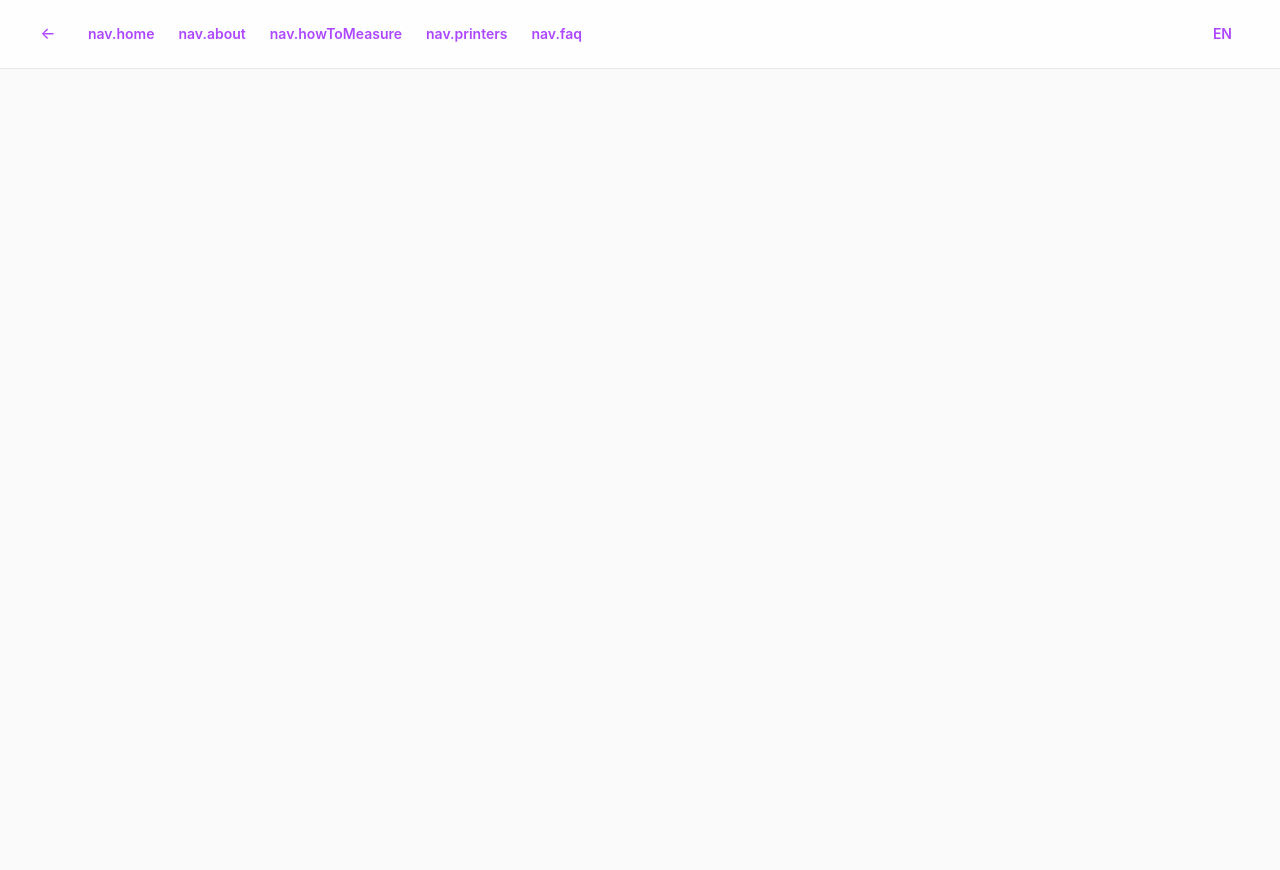
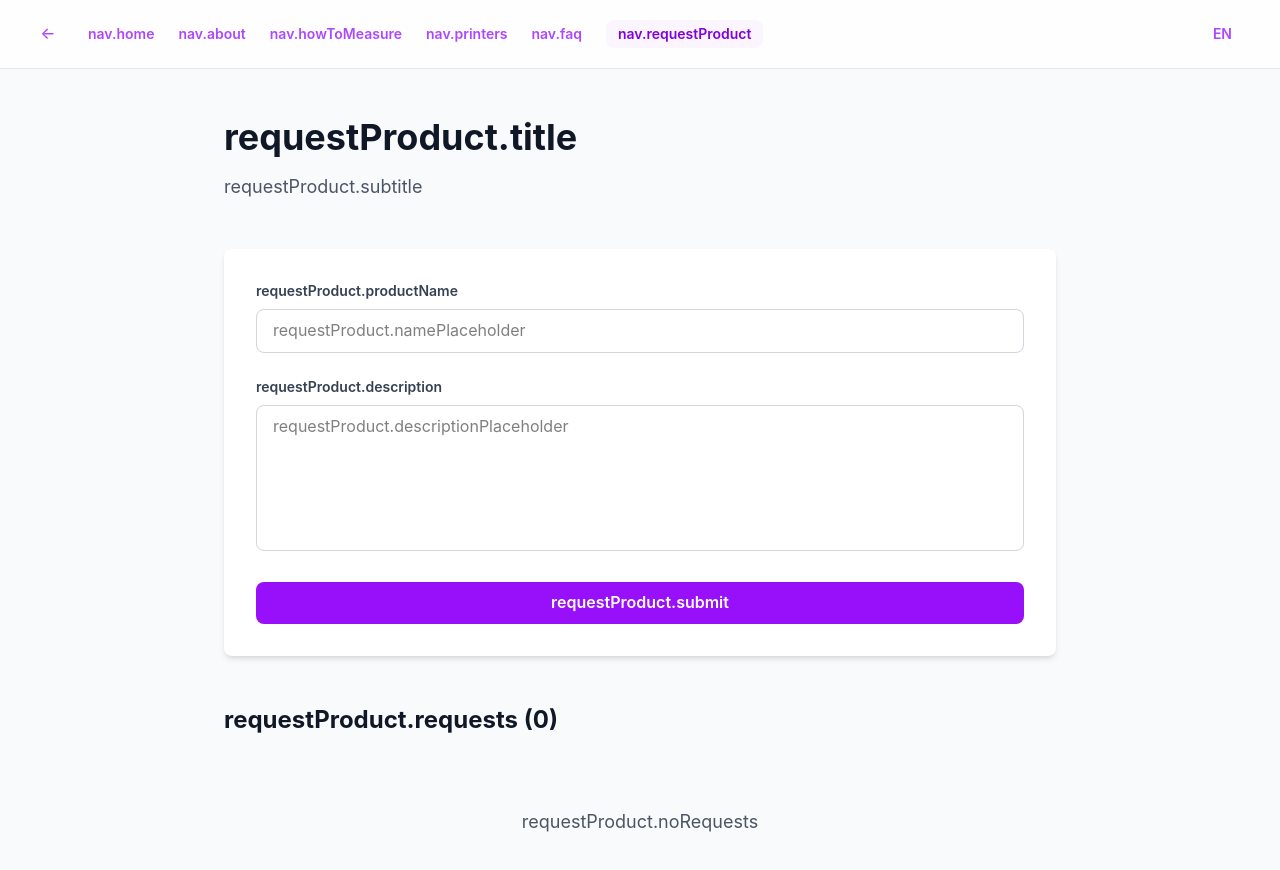
Before and after one commit to luizteco/thesis, a React (Vite) app: page /request-product in a window 1280 px wide. Shown: the top 870 px of the page. Before the commit the page ends 800 px from the top, so only its background shows below. Built offline with nearby package versions, Linux system fonts and the light colour scheme; the HTML template or start-up script is replaced by a standard one.

Commit message:
Add product request tab with community voting system

```diff
--- a/src/App.tsx
+++ b/src/App.tsx
@@ -4,6 +4,7 @@ import { Device } from "@pages/devices/[id]/device";
 import { FAQ } from "@pages/faq";
 import { HowToMeasure } from "@pages/how-to-measure";
 import { Printers } from "@pages/printers";
+import { RequestProduct } from "@pages/request-product";
 import { Welcome } from "@pages/welcome";
 import { useTranslation } from "react-i18next";
 import {
@@ -64,6 +65,9 @@ function Navigation() {
         <Link className={getLinkClassName("/faq")} to="/faq">
           {t("nav.faq")}
         </Link>
+        <Link className={getLinkClassName("/request-product")} to="/request-product">
+          {t("nav.requestProduct")}
+        </Link>
         <div className="ml-auto">
           <button
             onClick={toggleLanguage}
@@ -89,6 +93,7 @@ function App() {
         <Route path="/how-to-measure" element={<HowToMeasure />} />
         <Route path="/about" element={<About />} />
         <Route path="/printers" element={<Printers />} />
+        <Route path="/request-product" element={<RequestProduct />} />
       </Routes>
     </BrowserRouter>
   );
--- a/src/locales/en/translation.json
+++ b/src/locales/en/translation.json
@@ -5,6 +5,7 @@
     "howToMeasure": "How to Measure",
     "printers": "3D Printing",
     "faq": "FAQ",
+    "requestProduct": "Request Product",
     "back": "Back"
   },
   "welcome": {
@@ -20,16 +21,14 @@
   "device": {
     "loading": "Loading device, or it could not be found...",
     "customizeDimensions": "Customize Dimensions",
-    "preview": "Preview",
+    "preview": "Preview URLs",
     "width": "Width (mm)",
     "height": "Length (mm)",
     "depth": "Depth (mm)",
     "thickness": "Thickness (mm)",
     "includeHandle": "Include handle",
     "download": "Download {{name}}",
-    "downloading": "Downloading..."
-    ,
-    "preview": "Preview URLs",
+    "downloading": "Downloading...",
     "checkFiles": "Check files availability",
     "checking": "Checking...",
     "diagnostics": "Files diagnostics",
@@ -39,8 +38,7 @@
       "error": "Error",
       "network": "Network/CORS error"
     },
-    "corsHelpShort": "If you see 'Network/CORS error', enable CORS or use a proxy (see README)."
-    ,
+    "corsHelpShort": "If you see 'Network/CORS error', enable CORS or use a proxy (see README).",
     "noCustomization": "No customization required for this product."
   },
   "faq": {
@@ -248,5 +246,17 @@
       "p3": "Users measure their hands, the platform generates a personalized 3D model, and devices are produced locally—in hours, not weeks. All files are free to download, modify, and adapt.",
       "p4": "The designs provided on this platform are optimized for FDM 3D printers, the most common and affordable printing technology available today, ensuring broad compatibility with low-cost machines and shared fabrication spaces. This approach replaces mass production with personalization by default, strengthening local economies while making assistive technology more accessible, adaptable, and human."
     }
+  },
+  "requestProduct": {
+    "title": "Didn't find the product you're looking for?",
+    "subtitle": "Share your product idea with our community. Vote on requests you'd like to see developed!",
+    "productName": "Product Name",
+    "namePlaceholder": "e.g., Non-slip grip for cutlery",
+    "description": "Describe the product you'd like to see",
+    "descriptionPlaceholder": "Tell us what this product should do, what problem it would solve, and any specific requirements or features you have in mind...",
+    "submit": "Submit Request",
+    "submitted": "Thank you! Your request has been submitted. Community members can now vote on it!",
+    "requests": "Product Requests",
+    "noRequests": "No product requests yet. Be the first to suggest something!"
   }
 }
--- a/src/locales/pt/translation.json
+++ b/src/locales/pt/translation.json
@@ -5,6 +5,7 @@
     "howToMeasure": "Como Medir",
     "printers": "Impressão 3D",
     "faq": "Perguntas Frequentes",
+    "requestProduct": "Solicitar Produto",
     "back": "Voltar"
   },
   "welcome": {
@@ -248,5 +249,17 @@
       "p3": "Usuários medem suas mãos, a plataforma gera um modelo 3D personalizado, e os dispositivos são produzidos localmente — em horas, não semanas. Todos os arquivos são gratuitos para baixar, modificar e adaptar.",
       "p4": "Os modelos fornecidos aqui são otimizados para impressoras 3D FDM, a tecnologia mais comum e acessível hoje, garantindo compatibilidade com máquinas de baixo custo e espaços de fabricação compartilhados. Essa abordagem substitui a produção em massa por personalização como padrão, fortalecendo economias locais e tornando a tecnologia assistiva mais acessível, adaptável e humana."
     }
+  },
+  "requestProduct": {
+    "title": "Não encontrou o produto que procura?",
+    "subtitle": "Compartilhe sua ideia de produto com nossa comunidade. Vote nas solicitações que você gostaria de ver desenvolvidas!",
+    "productName": "Nome do Produto",
+    "namePlaceholder": "Ex: Pegadeira antideslizante para talher",
+    "description": "Descreva o produto que gostaria de ver",
+    "descriptionPlaceholder": "Diga-nos o que este produto deve fazer, qual problema resolveria, e quaisquer requisitos ou funcionalidades específicas que você tenha em mente...",
+    "submit": "Enviar Solicitação",
+    "submitted": "Obrigado! Sua solicitação foi enviada. Membros da comunidade podem votar nela!",
+    "requests": "Solicitações de Produtos",
+    "noRequests": "Nenhuma solicitação de produto ainda. Seja o primeiro a sugerir algo!"
   }
 }
--- /dev/null
+++ b/src/pages/request-product.tsx
@@ -0,0 +1,228 @@
+import { useState, useEffect } from "react";
+import { useTranslation } from "react-i18next";
+
+interface ProductRequest {
+  id: string;
+  name: string;
+  description: string;
+  timestamp: number;
+  likes: number;
+  userLiked: boolean;
+}
+
+function ProductRequestCard({
+  request,
+  onLike,
+}: {
+  request: ProductRequest;
+  onLike: (id: string) => void;
+}) {
+  return (
+    <div className="bg-white border border-gray-200 rounded-lg p-6 hover:shadow-lg transition-shadow">
+      <div className="flex justify-between items-start mb-4">
+        <div className="flex-1">
+          <h3 className="text-lg font-semibold text-gray-900">{request.name}</h3>
+          <p className="text-sm text-gray-500 mt-1">
+            {new Date(request.timestamp).toLocaleDateString()}
+          </p>
+        </div>
+      </div>
+      <p className="text-gray-700 mb-6 leading-relaxed">
+        {request.description}
+      </p>
+      <button
+        onClick={() => onLike(request.id)}
+        className={`flex items-center gap-2 px-4 py-2 rounded-lg transition-colors font-semibold ${
+          request.userLiked
+            ? "bg-red-100 text-red-600 hover:bg-red-200"
+            : "bg-gray-100 text-gray-600 hover:bg-gray-200"
+        }`}
+      >
+        <svg
+          className={`w-5 h-5 ${request.userLiked ? "fill-current" : ""}`}
+          fill={request.userLiked ? "currentColor" : "none"}
+          viewBox="0 0 24 24"
+          stroke="currentColor"
+        >
+          <path
+            strokeLinecap="round"
+            strokeLinejoin="round"
+            strokeWidth={2}
+            d="M4.318 6.318a4.5 4.5 0 000 6.364L12 20.364l7.682-7.682a4.5 4.5 0 00-6.364-6.364L12 7.636l-1.318-1.318a4.5 4.5 0 00-6.364 0z"
+          />
+        </svg>
+        {request.likes}
+      </button>
+    </div>
+  );
+}
+
+export function RequestProduct() {
+  const { t } = useTranslation();
+  const [requests, setRequests] = useState<ProductRequest[]>([]);
+  const [formData, setFormData] = useState({ name: "", description: "" });
+  const [submitted, setSubmitted] = useState(false);
+
+  const storageKey = "productRequests";
+  const likedKey = "productRequestsLiked";
+
+  // Load requests from localStorage
+  useEffect(() => {
+    const stored = localStorage.getItem(storageKey);
+    const likedIds = new Set(
+      JSON.parse(localStorage.getItem(likedKey) || "[]") as string[]
+    );
+
+    if (stored) {
+      const parsed = JSON.parse(stored) as ProductRequest[];
+      const withLikeStatus = parsed.map((req) => ({
+        ...req,
+        userLiked: likedIds.has(req.id),
+      }));
+      setRequests(
+        withLikeStatus.sort((a, b) => b.likes - a.likes || b.timestamp - a.timestamp)
+      );
+    }
+  }, []);
+
+  // Save requests to localStorage
+  const saveRequests = (updatedRequests: ProductRequest[]) => {
+    localStorage.setItem(storageKey, JSON.stringify(updatedRequests));
+    setRequests(updatedRequests.sort((a, b) => b.likes - a.likes || b.timestamp - a.timestamp));
+  };
+
+  const handleSubmit = (e: React.FormEvent) => {
+    e.preventDefault();
+
+    if (!formData.name.trim() || !formData.description.trim()) {
+      return;
+    }
+
+    const newRequest: ProductRequest = {
+      id: Date.now().toString(),
+      name: formData.name,
+      description: formData.description,
+      timestamp: Date.now(),
+      likes: 0,
+      userLiked: false,
+    };
+
+    const updatedRequests = [newRequest, ...requests];
+    saveRequests(updatedRequests);
+
+    setFormData({ name: "", description: "" });
+    setSubmitted(true);
+    setTimeout(() => setSubmitted(false), 3000);
+  };
+
+  const handleLike = (id: string) => {
+    const likedIds = new Set(
+      JSON.parse(localStorage.getItem(likedKey) || "[]") as string[]
+    );
+
+    const updatedRequests = requests.map((req) => {
+      if (req.id === id) {
+        if (req.userLiked) {
+          likedIds.delete(id);
+          return { ...req, likes: Math.max(0, req.likes - 1), userLiked: false };
+        } else {
+          likedIds.add(id);
+          return { ...req, likes: req.likes + 1, userLiked: true };
+        }
+      }
+      return req;
+    });
+
+    localStorage.setItem(likedKey, JSON.stringify(Array.from(likedIds)));
+    saveRequests(updatedRequests);
+  };
+
+  return (
+    <main className="min-h-screen bg-gray-50 py-12">
+      <div className="max-w-4xl mx-auto px-4 sm:px-6 lg:px-8">
+        {/* Header */}
+        <div className="mb-12">
+          <h1 className="text-4xl font-bold text-gray-900 mb-4">
+            {t("requestProduct.title")}
+          </h1>
+          <p className="text-lg text-gray-600">
+            {t("requestProduct.subtitle")}
+          </p>
+        </div>
+
+        {/* Form */}
+        <div className="bg-white rounded-lg shadow-md p-8 mb-12">
+          <form onSubmit={handleSubmit}>
+            <div className="mb-6">
+              <label className="block text-sm font-semibold text-gray-700 mb-2">
+                {t("requestProduct.productName")}
+              </label>
+              <input
+                type="text"
+                value={formData.name}
+                onChange={(e) =>
+                  setFormData({ ...formData, name: e.target.value })
+                }
+                placeholder={t("requestProduct.namePlaceholder")}
+                className="w-full px-4 py-2 border border-gray-300 rounded-lg focus:outline-none focus:ring-2 focus:ring-purple-500 focus:border-transparent"
+              />
+            </div>
+
+            <div className="mb-6">
+              <label className="block text-sm font-semibold text-gray-700 mb-2">
+                {t("requestProduct.description")}
+              </label>
+              <textarea
+                value={formData.description}
+                onChange={(e) =>
+                  setFormData({ ...formData, description: e.target.value })
+                }
+                placeholder={t("requestProduct.descriptionPlaceholder")}
+                rows={5}
+                className="w-full px-4 py-2 border border-gray-300 rounded-lg focus:outline-none focus:ring-2 focus:ring-purple-500 focus:border-transparent resize-none"
+              />
+            </div>
+
+            <button
+              type="submit"
+              className="w-full bg-purple-600 text-white font-semibold py-2 px-4 rounded-lg hover:bg-purple-700 transition-colors"
+            >
+              {t("requestProduct.submit")}
+            </button>
+          </form>
+
+          {submitted && (
+            <div className="mt-4 p-4 bg-green-50 border border-green-200 rounded-lg text-green-800">
+              {t("requestProduct.submitted")}
+            </div>
+          )}
+        </div>
+
+        {/* Requests List */}
+        <div>
+          <h2 className="text-2xl font-bold text-gray-900 mb-6">
+            {t("requestProduct.requests")} ({requests.length})
+          </h2>
+
+          {requests.length === 0 ? (
+            <div className="text-center py-12">
+              <p className="text-gray-600 text-lg">
+                {t("requestProduct.noRequests")}
+              </p>
+            </div>
+          ) : (
+            <div className="grid grid-cols-1 md:grid-cols-2 gap-6">
+              {requests.map((request) => (
+                <ProductRequestCard
+                  key={request.id}
+                  request={request}
+                  onLike={handleLike}
+                />
+              ))}
+            </div>
+          )}
+        </div>
+      </div>
+    </main>
+  );
+}
```
